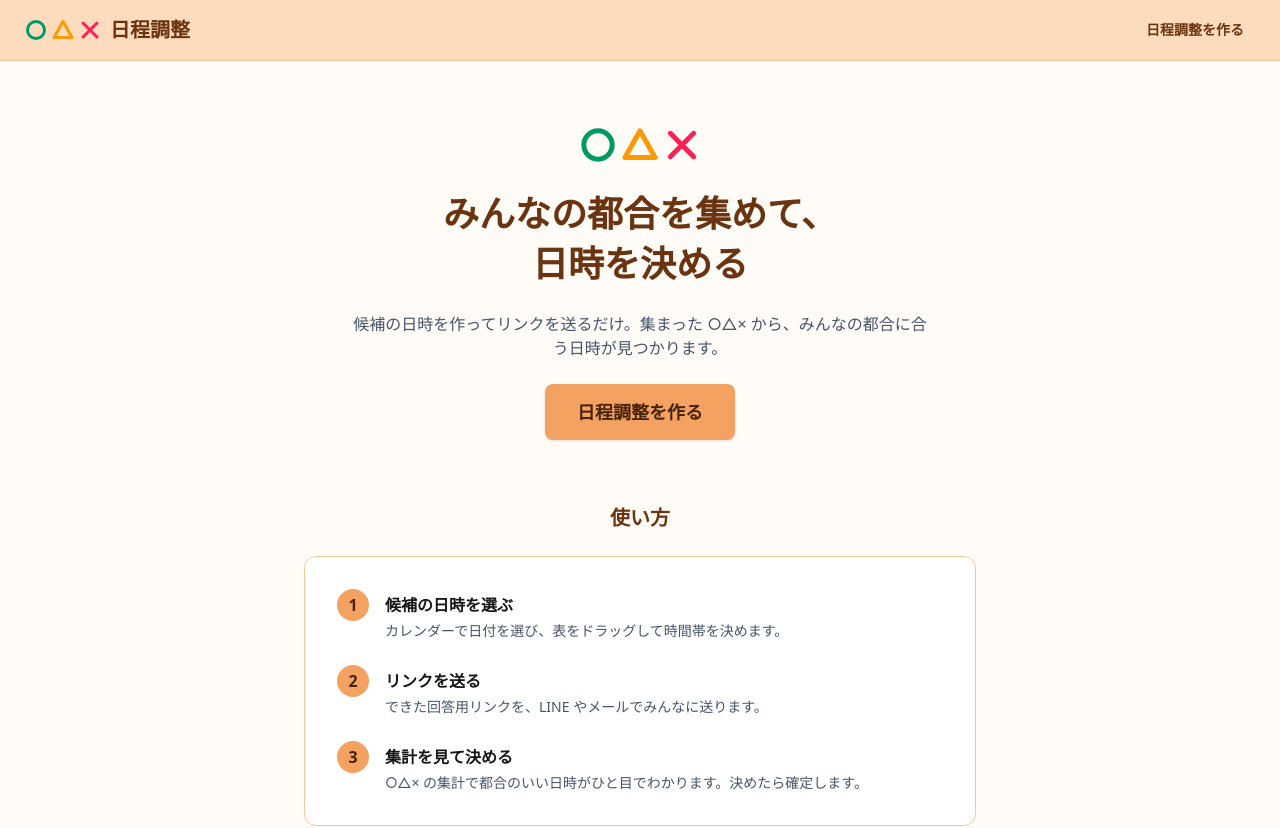
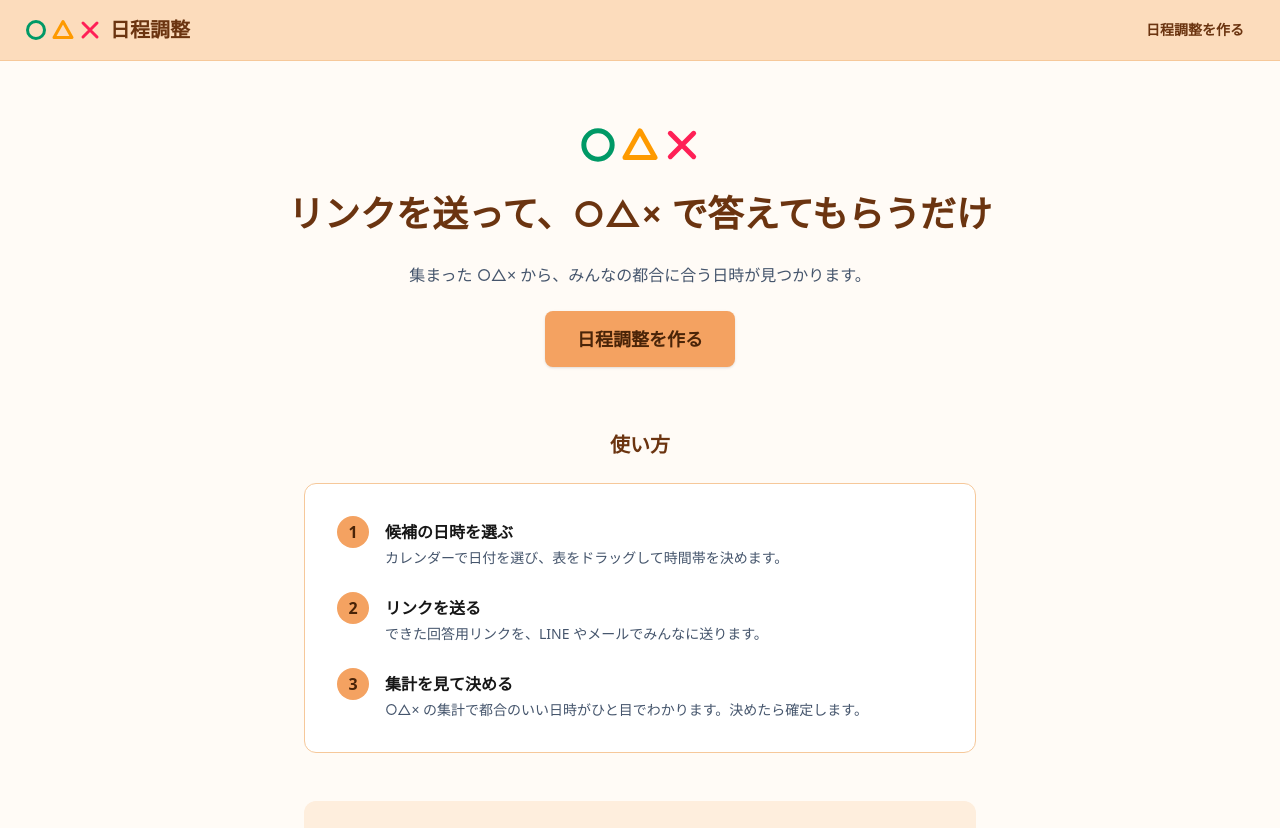
Before and after one commit to hirohito-doi/meet-planner, a Next.js app: page / in a window 1280 px wide. Shown: the top 828 px of the page. Built offline with nearby package versions, Linux system fonts and the light colour scheme; no server answers.

Commit message:
copy(app): new landing headline, phrase-aware wrapping
Co-Authored-By: Claude Opus 5.5 <noreply@anthropic.com>

```diff
--- a/app/page.tsx
+++ b/app/page.tsx
@@ -23,13 +23,10 @@ export default function Home() {
           <div className="flex gap-2">
             <Marks className="size-10" />
           </div>
-          <h1 className="text-3xl font-bold leading-snug text-accent-soft-ink sm:text-4xl">
-            みんなの都合を集めて、
-            <br />
-            日時を決める
-          </h1>
-          <p className="max-w-xl text-slate-600">
-            候補の日時を作ってリンクを送るだけ。集まった ○△× から、みんなの都合に合う日時が見つかります。
+          {/* 文節の切れ目で改行し、行の長さをそろえる(1文字だけ次の行に落ちないように) */}
+          <h1 className="text-2xl font-bold leading-snug text-balance text-accent-soft-ink [word-break:auto-phrase] sm:text-4xl">リンクを送って、○△× で答えてもらうだけ</h1>
+          <p className="max-w-xl text-balance text-slate-600 [word-break:auto-phrase]">
+            集まった ○△× から、みんなの都合に合う日時が見つかります。
           </p>
           <CreateLink />
         </section>
```
Also changed, not shown: 3 other files (tests, documents, lock files or other folders).
